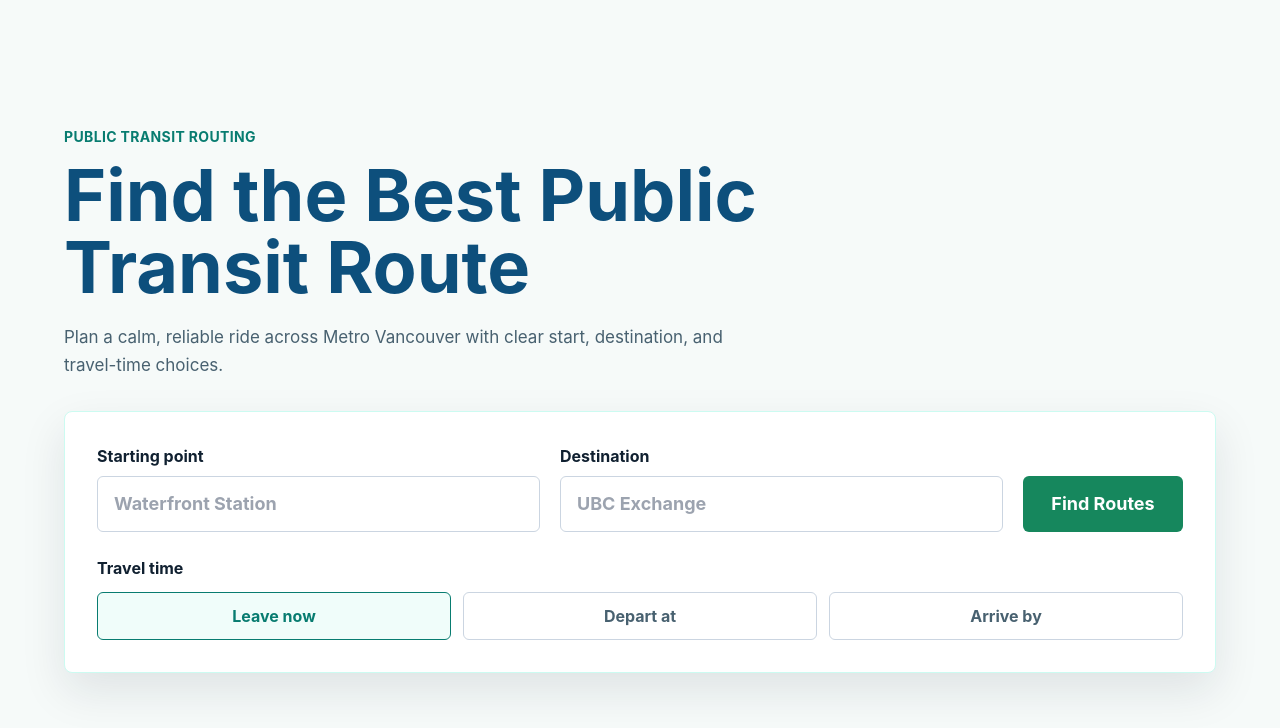
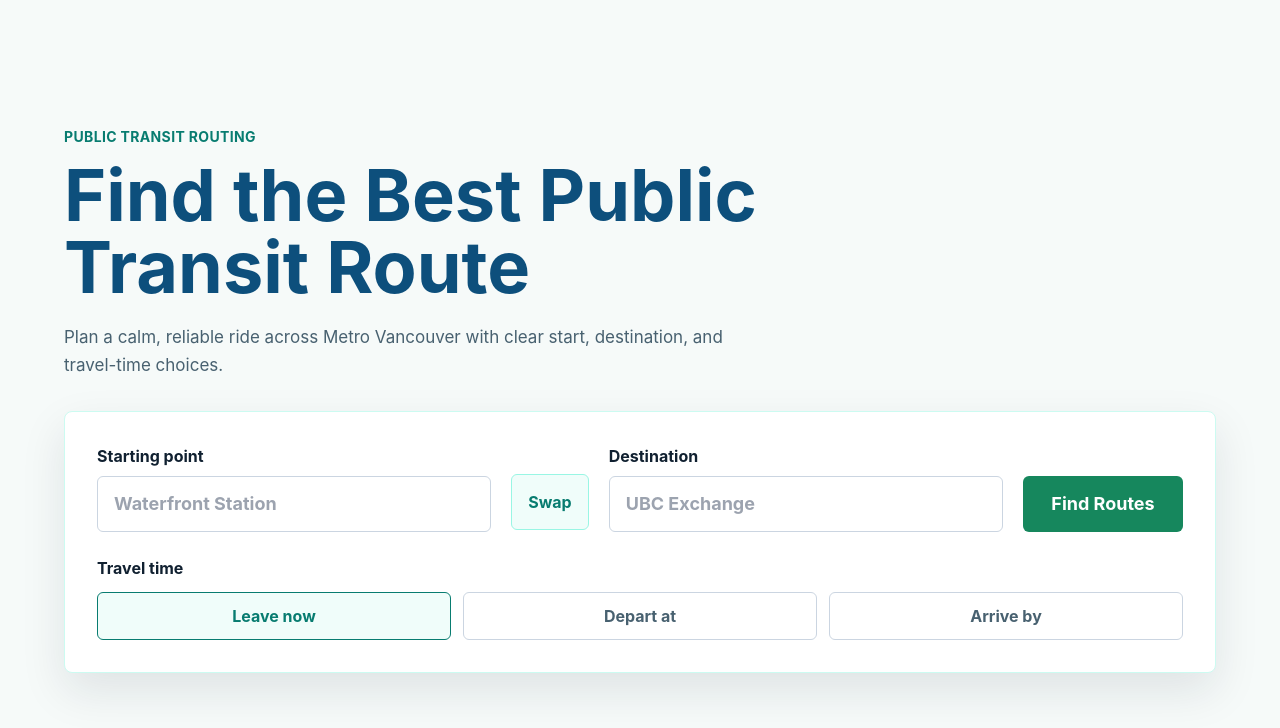
Before and after one commit to mtplayground/barbara-sh-b010-transitroutefi, a React (Vite) app in the folder apps/frontend/: page / in a window 1280 px wide. Shown: the top 728 px of the page. Built offline with nearby package versions, Linux system fonts and the light colour scheme.

Commit message:
feat: Swap start/destination control

```diff
--- a/apps/frontend/src/App.tsx
+++ b/apps/frontend/src/App.tsx
@@ -9,7 +9,14 @@ const timeModes = [
 type TimeMode = (typeof timeModes)[number]["value"];
 
 function App() {
+  const [start, setStart] = useState("");
+  const [destination, setDestination] = useState("");
   const [timeMode, setTimeMode] = useState<TimeMode>("leave_now");
+
+  function swapLocations() {
+    setStart(destination);
+    setDestination(start);
+  }
 
   return (
     <main className="min-h-screen bg-transit-mist px-5 py-8 text-transit-ink sm:px-8 lg:px-10">
@@ -31,26 +38,39 @@ function App() {
           className="w-full rounded-lg border border-teal-100 bg-white p-5 shadow-soft sm:p-7 lg:p-8"
           onSubmit={(event) => event.preventDefault()}
         >
-          <div className="grid gap-5 lg:grid-cols-[1fr_1fr_auto] lg:items-end">
+          <div className="grid gap-5 lg:grid-cols-[1fr_auto_1fr_auto] lg:items-end">
             <label className="grid gap-2 text-base font-bold text-transit-ink">
               Starting point
               <input
                 className="min-h-14 rounded-md border border-slate-300 bg-white px-4 text-lg text-transit-ink outline-none transition focus:border-transit-teal focus:ring-4 focus:ring-teal-100"
                 name="start"
+                onChange={(event) => setStart(event.target.value)}
                 placeholder="Waterfront Station"
                 required
                 type="text"
+                value={start}
               />
             </label>
+
+            <button
+              aria-label="Swap start and destination"
+              className="min-h-12 rounded-md border border-teal-200 bg-teal-50 px-4 text-base font-bold text-transit-teal transition hover:border-transit-teal hover:bg-white focus:outline-none focus:ring-4 focus:ring-teal-100 lg:mb-0.5 lg:min-h-14"
+              type="button"
+              onClick={swapLocations}
+            >
+              Swap
+            </button>
 
             <label className="grid gap-2 text-base font-bold text-transit-ink">
               Destination
               <input
                 className="min-h-14 rounded-md border border-slate-300 bg-white px-4 text-lg text-transit-ink outline-none transition focus:border-transit-teal focus:ring-4 focus:ring-teal-100"
                 name="destination"
+                onChange={(event) => setDestination(event.target.value)}
                 placeholder="UBC Exchange"
                 required
                 type="text"
+                value={destination}
               />
             </label>
 
```
